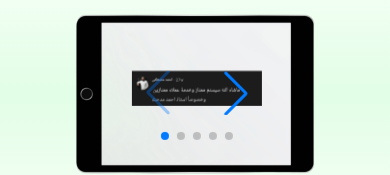
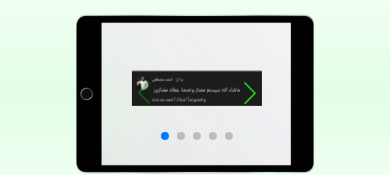
Before and after one commit to AbdalrahmanAshraf7/WhatsMeta, a React (Vite) app: page /home in a window 390 px wide. Shown: the part 4268-4443 px from the top of the page. Built offline with nearby package versions, Linux system fonts and the light colour scheme.

Commit message:
swiper button fix

```diff
--- a/src/comp/Home/Home.jsx
+++ b/src/comp/Home/Home.jsx
@@ -43,7 +43,7 @@ export default function Home() {
     modules={[Navigation, Pagination]}
     navigation={true}
     pagination={{ clickable: true }}
-    className='w-full md:max-w-[400px] max-w-[200px] w-photo  flex justify-center  items-center  mx-auto '
+    className='w-full md:max-w-[400px] max-w-[200px] w-photo  flex justify-center  items-center  mx-auto  '
   >
     <SwiperSlide className='flex justify-center items-center '>
       <img className=' object-contain mt-[30%]' src={feedBack1} alt="feedback 1" />
--- a/src/index.css
+++ b/src/index.css
@@ -131,6 +131,7 @@
   background-repeat: no-repeat;
   padding: 500px;
 
+
 }
 
 
@@ -141,6 +142,12 @@
     padding: 200px;
     background-size: contain;
   }
+
+  .swiper-button-prev,
+.swiper-button-next {
+  color: rgb(30, 229, 30) !important;
+  scale: 0.3;
+}
 }
 
 /* لو عايزها أصغر كمان للموبايلات الصغيرة جداً */
@@ -152,6 +159,13 @@
     background-size: contain;
 
   }
+
+
+  .swiper-button-prev,
+.swiper-button-next {
+  color: rgb(30, 229, 30) !important;
+  scale: 0.3;
+}
 }
 
 
@@ -169,4 +183,49 @@
 
 
 
+  .swiper-button-prev,
+.swiper-button-next {
+  color: rgb(30, 229, 30) !important;
+  scale: 0.3;
 }
+
+
+
+}
+
+
+
+
+
+
+
+
+.swiper-button-prev {
+  left: -10px !important;
+}
+
+.swiper-button-next {
+  right: -10px !important;
+}
+
+.swiper-button-prev,
+.swiper-button-next {
+  color: rgb(30, 229, 30) !important;
+  scale: 0.5;
+}
+
+
+@media (max-width: 768px) {
+  .swiper-button-prev {
+    left: -20px;
+  }
+  .swiper-button-next {
+    right: -20px;
+  }
+}
+
+
+.no-out{
+
+  overflow: visible !important;
+}
```
